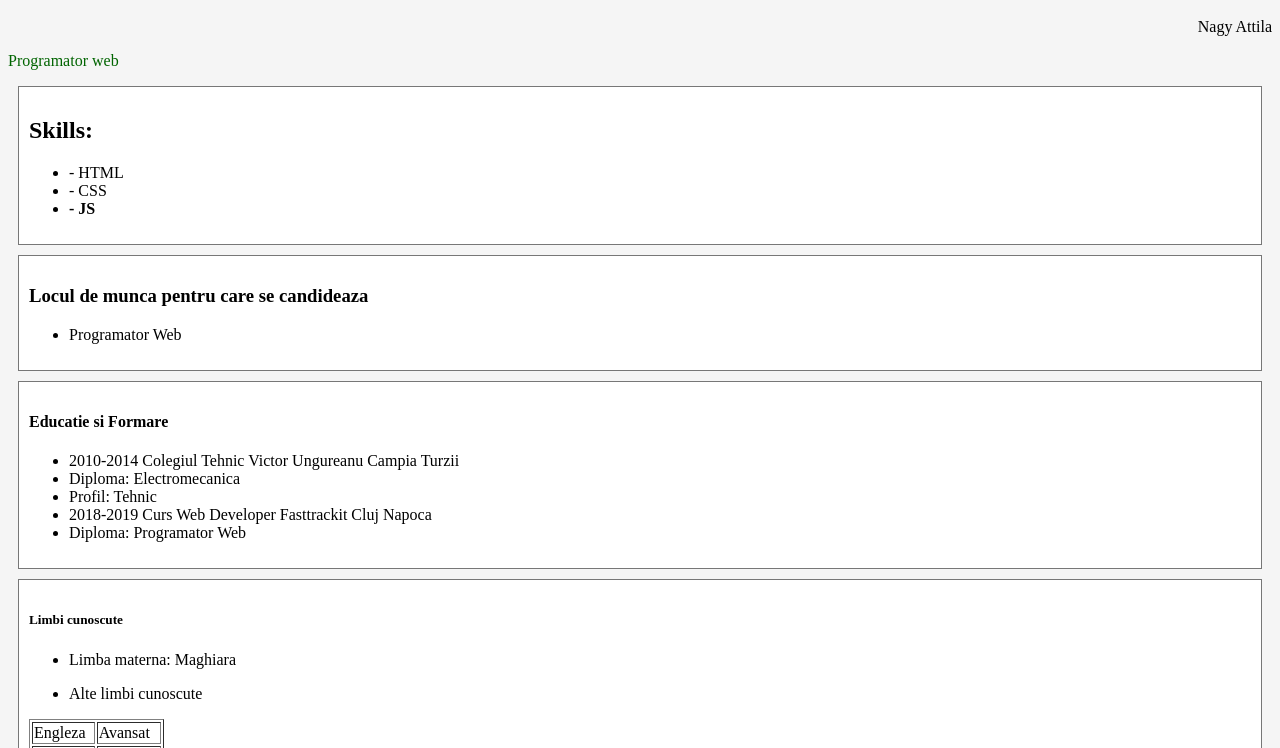
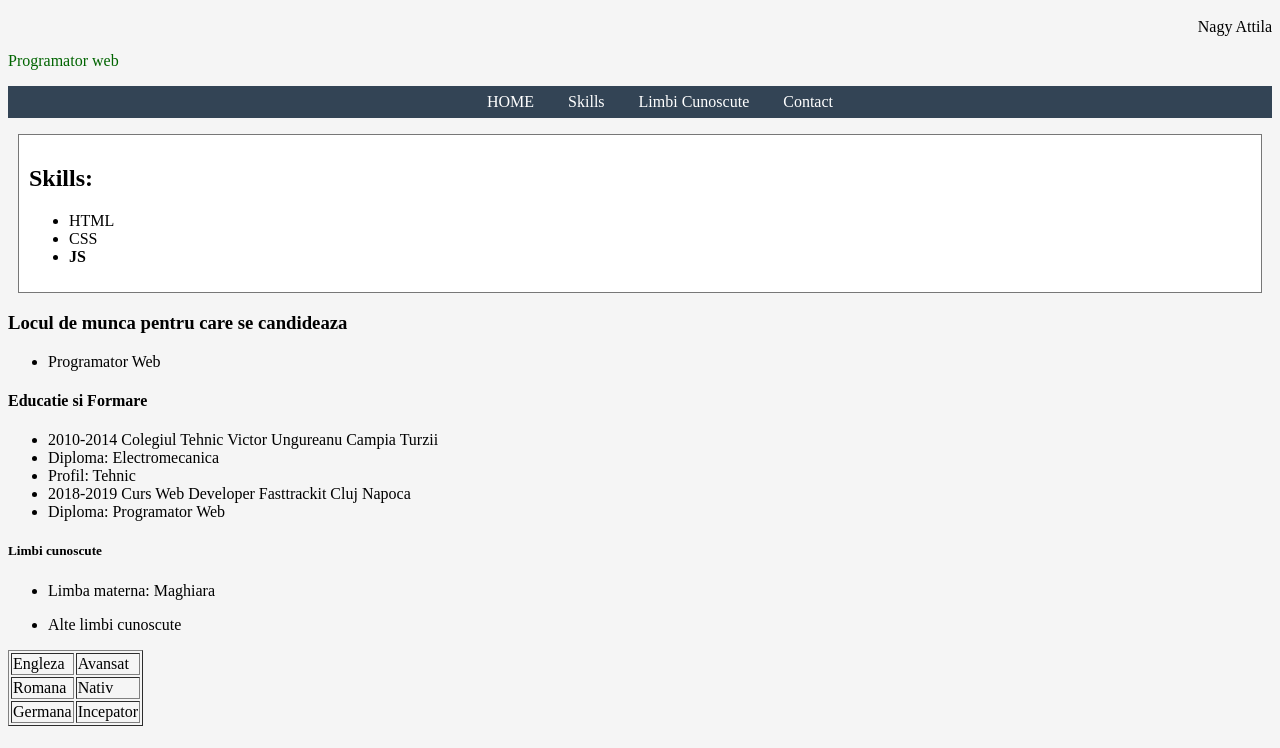
Before and after one commit to nattila12/nattila12.github.io, a website built with Parcel: page index.html in a window 1280 px wide. Shown: the part 48-796 px from the top of the page. Built offline with nearby package versions, Linux system fonts and the light colour scheme.

Commit message:
add top menu

```diff
--- a/css/style.css
+++ b/css/style.css
@@ -1,7 +1,7 @@
 body {
   background-color: #f5f5f5;
 }
-div {
+.page-block {
   background-color: white;
   padding: 10px;
   margin: 10px;
@@ -10,6 +10,31 @@ div {
 #motto {
   color: darkgreen;
 }
+
+#top-menu-bar {
+  text-align: center;
+  color: #fff;
+  background-color: #334455;
+}
+#top-menu-bar li {
+  margin: 0;
+  padding: 0;
+  display: inline;
+}
+#top-menu-bar a {
+  padding: 5px 15px 5px 15px;
+  margin: 2px 0 2px 0;
+  color: #ffffff;
+  text-decoration: none;
+  display: inline-block;
+}
+#top-menu-bar a:visited {
+  color: #ffffff;
+}
+#top-menu-bar a:hover {
+  color: #334455;
+  background-color: #ffffff;
+}
 .favorite {
   font-weight: bold;
 }
--- a/index.html
+++ b/index.html
@@ -13,12 +13,19 @@
 	<p style="text-align: right ">Nagy Attila</p>
 
 	<p id=motto>Programator web</p>
- <div>
+	<ul id="top-menu-bar">
+		<li><a href="#">HOME</a></li>
+		<li><a href="#">Skills</a></li>
+		<li><a href="#">Limbi Cunoscute</a></li>
+		<li><a href="#">Contact</a></li>
+
+	</ul>
+ <div class=" page-block">
 	<h2>Skills:</h2>
 	<ul>
-		<li class="=favorite">- HTML</li>
-		<li>- CSS</li>
-		<li class="favorite">- JS</li>
+		<li class="=favorite"> HTML</li>
+		<li>  CSS</li>
+		<li class="favorite"> JS</li>
 	</ul>
  </div>
  <div>
@@ -37,7 +44,7 @@
 		 <li>2018-2019 Curs Web Developer Fasttrackit Cluj Napoca</li>
 		 <li>Diploma: Programator Web</li>
  </div>
- <div>
+ <div >
 <h5>Limbi cunoscute </h5>
 <ul>
 	<li>Limba materna: Maghiara</li>
@@ -66,7 +73,9 @@
 	<label>Your e-mail</label>
 	<input name="recuterEmail" type="email">
 	<button>send</button>
-</form>https://www.linkedin.com</div>
+</form>
+
+<a href="https://www.linkedin.com/in/nagy-attila-53b77b171/">linkedin</a>
 
 
 
```
